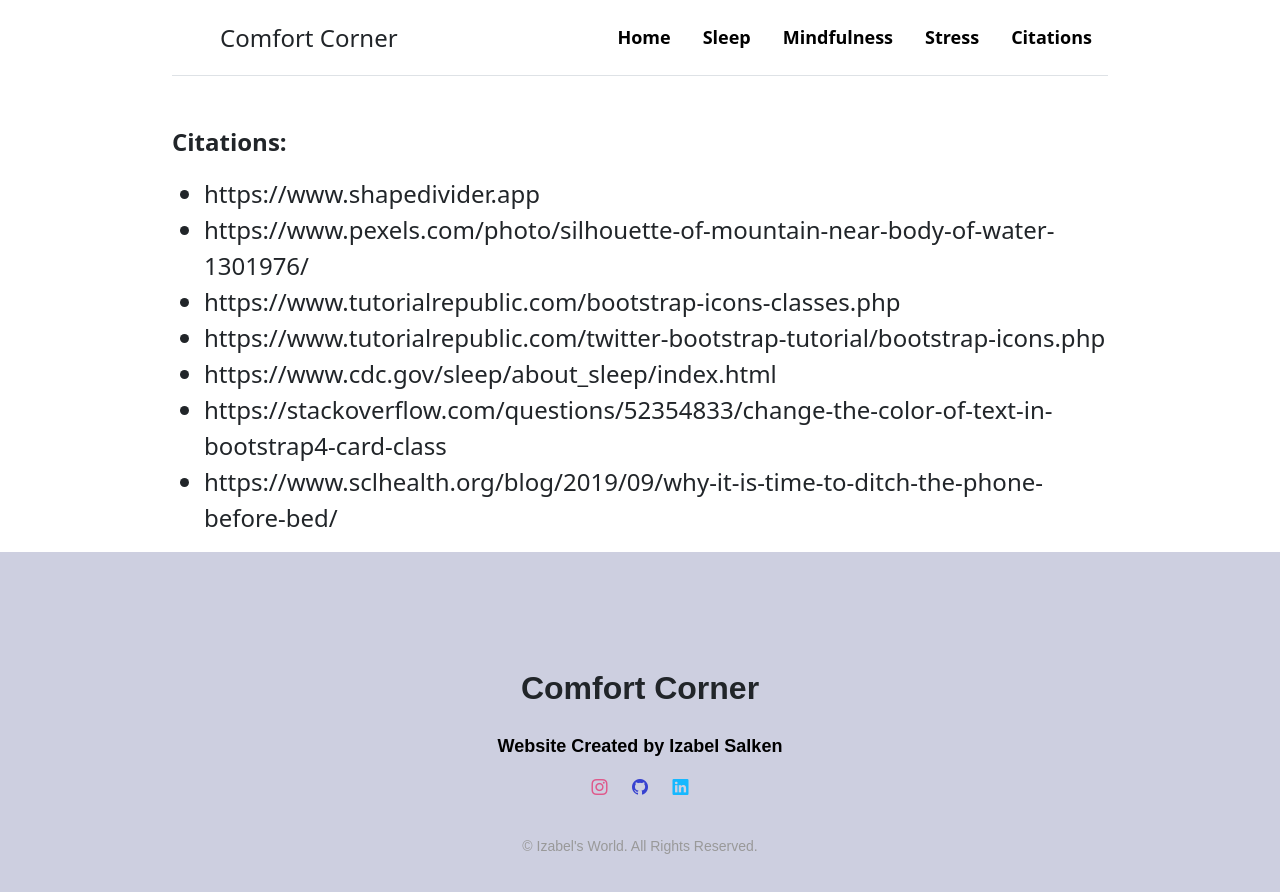
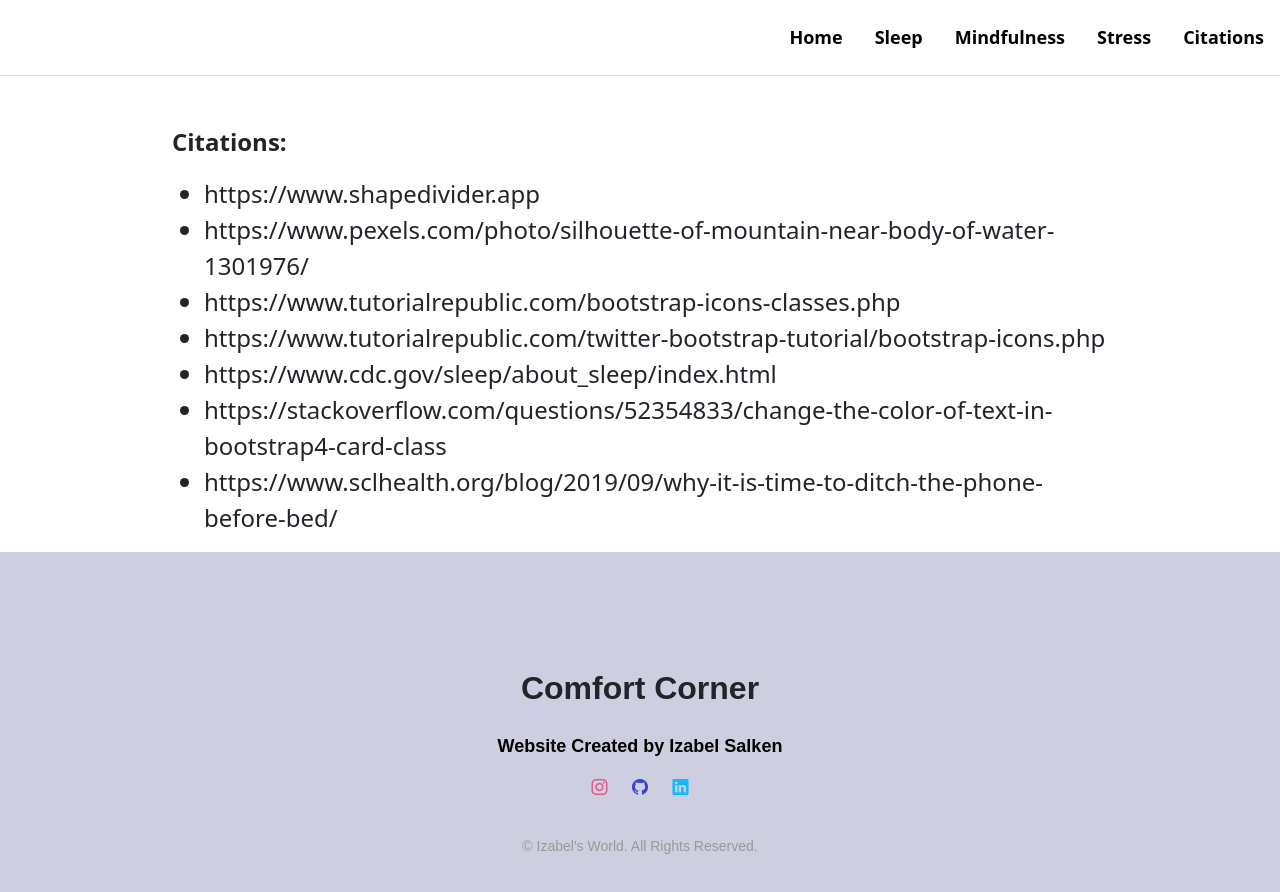
Before and after one commit to salkenir/salkenir.github.io, a plain HTML site: page citations.html in a window 1280 px wide. Drawn offline with nearby package versions, Linux system fonts and the light colour scheme; a web font is replaced by a local one.

Commit message:
Add files via upload

```diff
--- a/citations.html
+++ b/citations.html
@@ -21,11 +21,10 @@
   </head>
   <body>
       <main>
-		<div class="container">
 		<header class="d-flex flex-wrap justify-content-center py-3 mb-4 border-bottom">
 			<a href="/" class="d-flex align-items-center mb-3 mb-md-0 me-md-auto text-dark text-decoration-none">
 			  <svg class="bi me-2" width="40" height="32"><use xlink:href="#bootstrap"></use></svg>
-				<span class="fs-4 ">Comfort Corner</span>
+			  <span class="fs-4 "></span>
 			</a>
 
 			<ul class="nav nav-pills text-dark">
@@ -36,9 +35,8 @@
 			  <li class="nav-item"><a href="citations.html" class="nav-link">Citations</a></li>
 
 			</ul>
+
 		  </header>
-		  </div>
-        </div>
 <!--header title-->
 
 <div class="container">
```
Lines whose indentation alone changed are shown as unchanged.
